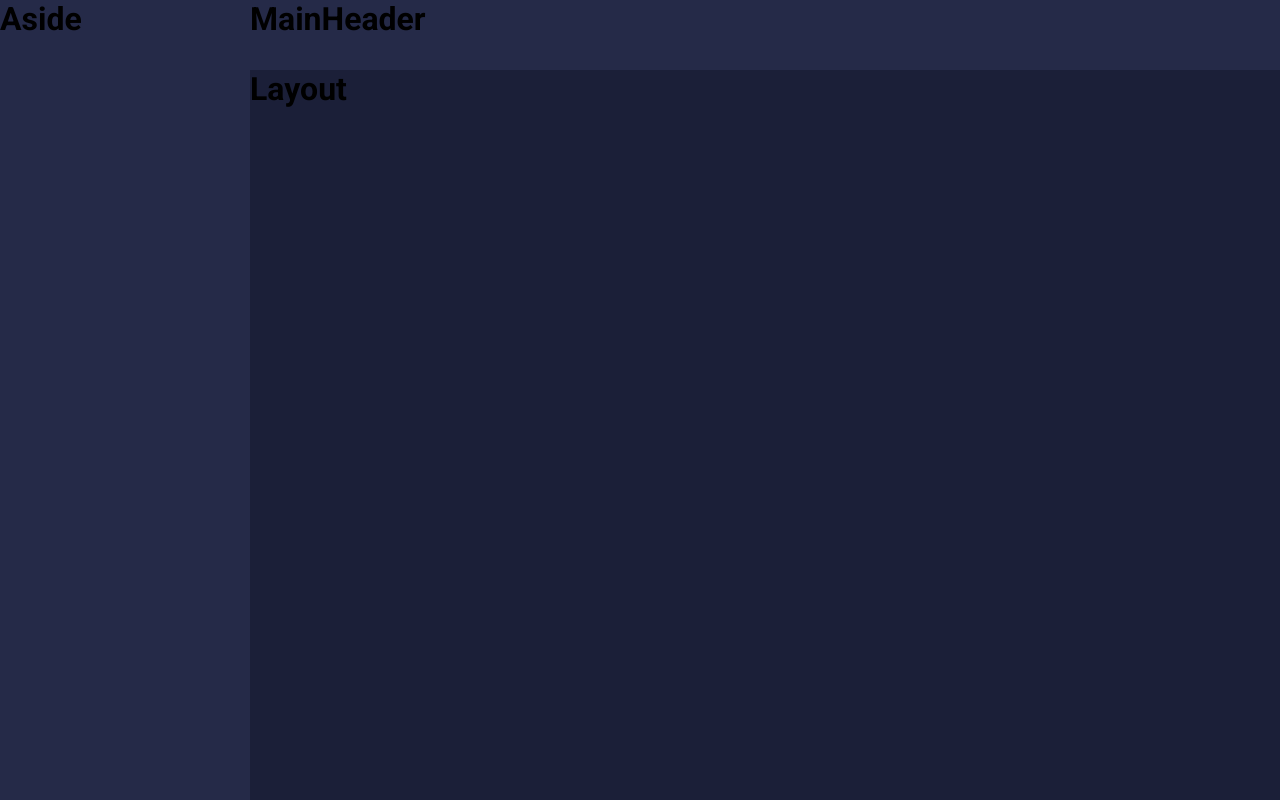
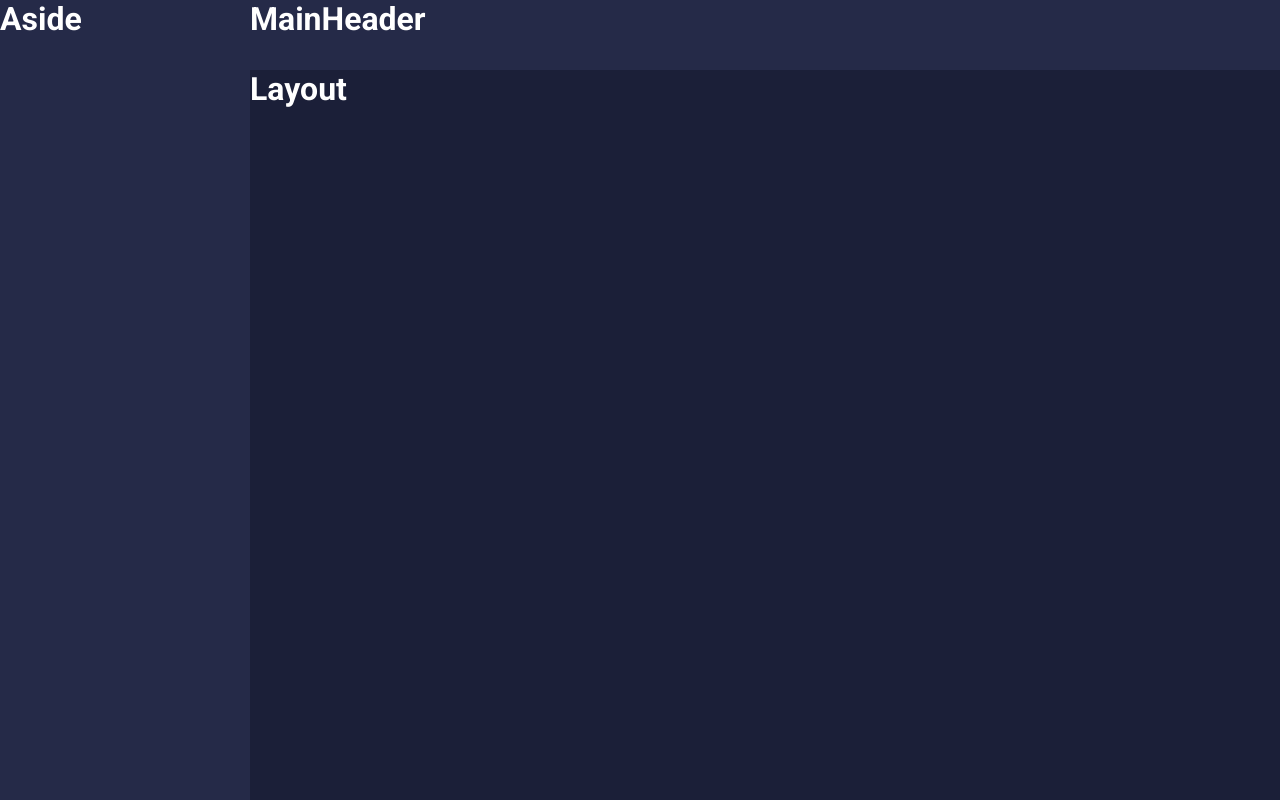
Before and after one commit to luisgbyte/minha-carteira, a React (Create React App) app: page / in a window 1280 px wide. Built offline with nearby package versions, Linux system fonts and the light colour scheme.

Commit message:
create color themes

```diff
--- a/src/App.tsx
+++ b/src/App.tsx
@@ -1,14 +1,16 @@
 import React from "react";
+import { ThemeProvider } from "styled-components";
 import GlobalStyles from "./styles/GlobalStyles";
 
 import Layout from "./components/Layout";
+import dark from './styles/themes/dark';
 
 const src: React.FC = () => {
   return (
-    <>
+    <ThemeProvider theme={dark}>
       <GlobalStyles />
       <Layout />
-    </>
+    </ThemeProvider>
   );
 };
 
--- a/src/components/Aside/styles.ts
+++ b/src/components/Aside/styles.ts
@@ -2,6 +2,6 @@ import styled from "styled-components";
 
 export const Container = styled.div`
   grid-area: AS;
-
-  background-color: #252A48;
+  color: ${props => props.theme.colors.white};
+  background-color: ${props => props.theme.colors.secondary};
 `;
--- a/src/components/Content/styles.ts
+++ b/src/components/Content/styles.ts
@@ -1,7 +1,7 @@
 import styled from "styled-components";
 
 export const Container = styled.div`
-   grid-area: CT ;
-
-  background-color: #1B1F38;
+  grid-area: CT ;
+  color: ${props => props.theme.colors.white};
+  background-color: ${props => props.theme.colors.primary};
 `;
--- a/src/components/MainHeader/styles.ts
+++ b/src/components/MainHeader/styles.ts
@@ -2,6 +2,6 @@ import styled from "styled-components";
 
 export const Container = styled.div`
   grid-area: MH;
-
-  background-color: #252A48;
+  color: ${props => props.theme.colors.white};
+  background-color: ${props => props.theme.colors.secondary};
 `;
--- /dev/null
+++ b/src/styles/themes/dark.ts
@@ -0,0 +1,18 @@
+// eslint-disable-next-line import/no-anonymous-default-export
+export default {
+  title: 'dark',
+
+  colors: {
+    primary: '#1B1F38',
+    secondary: '#252A48',
+    tertiary: '#313862',
+
+    white: '#FFF',
+    black: '#000',
+    gray: '#BFBFBF',
+
+    success: '#4E71F0',
+    info: '#F7931B',
+    warning: '#E44C4E',
+  },
+};
```
Also changed, not shown: src/styles/styled.d.ts (added, +21 -0 lines), src/styles/themes/light.ts (added, +18 -0 lines).
